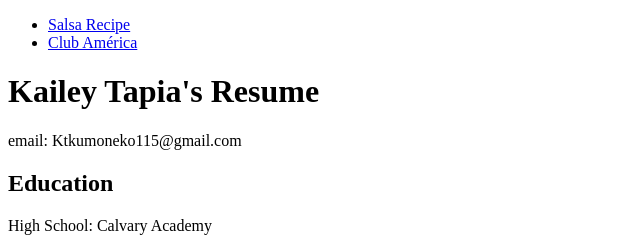
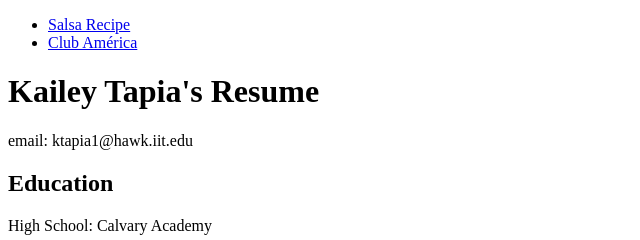
Before and after one commit to KaileyTapia/project_1, a plain HTML site: page index.html in a window 1280 px wide. Shown: the top 240 px of the page, 0-640 px from the left. Drawn offline with Linux system fonts and the light colour scheme.

Commit message:
changed email from personal email to college email

```diff
--- a/index.html
+++ b/index.html
@@ -14,7 +14,7 @@
         </ul>
     </nav>
     <h1>Kailey Tapia's Resume</h1>
-    <p>email: Ktkumoneko115@gmail.com</p>
+    <p>email: ktapia1@hawk.iit.edu<p>
     <h2>Education</h2>
     <p>High School: Calvary Academy</p>
     <p>Time Attended: 2019-present</p>
```
